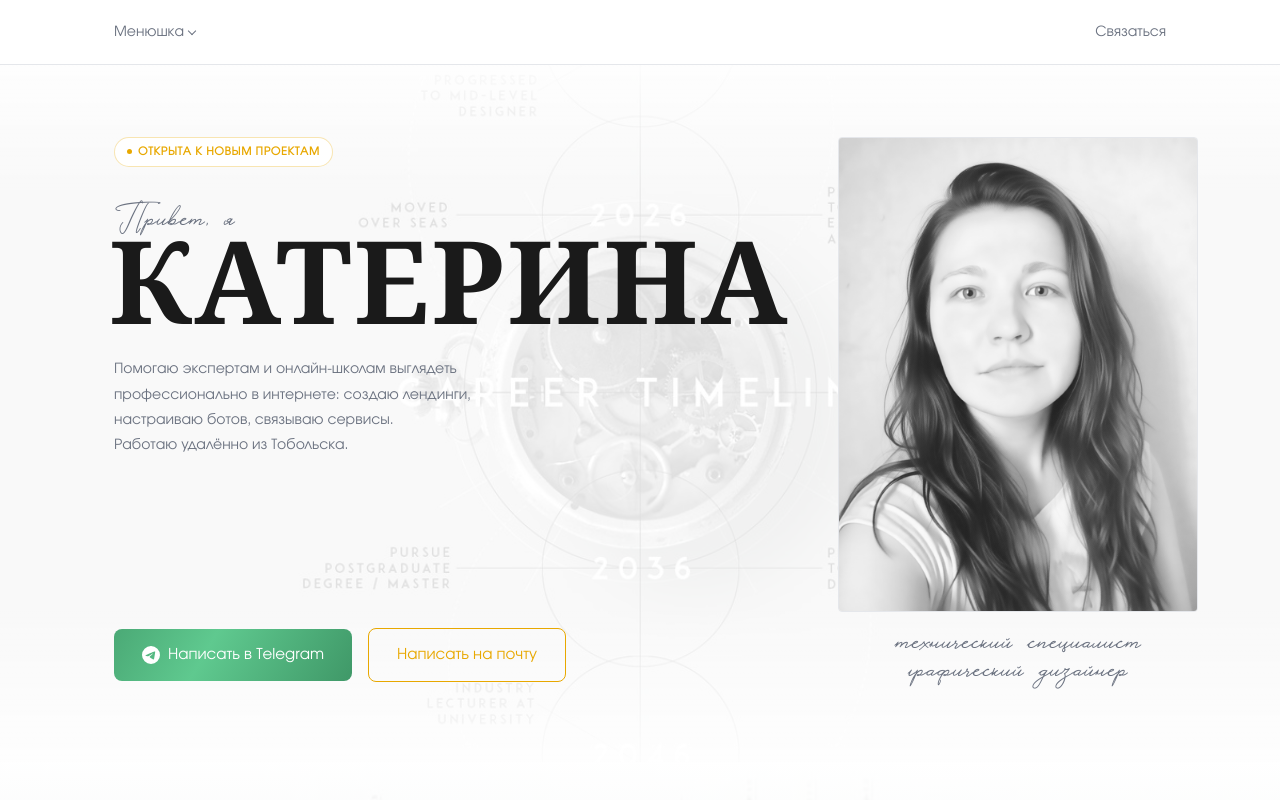
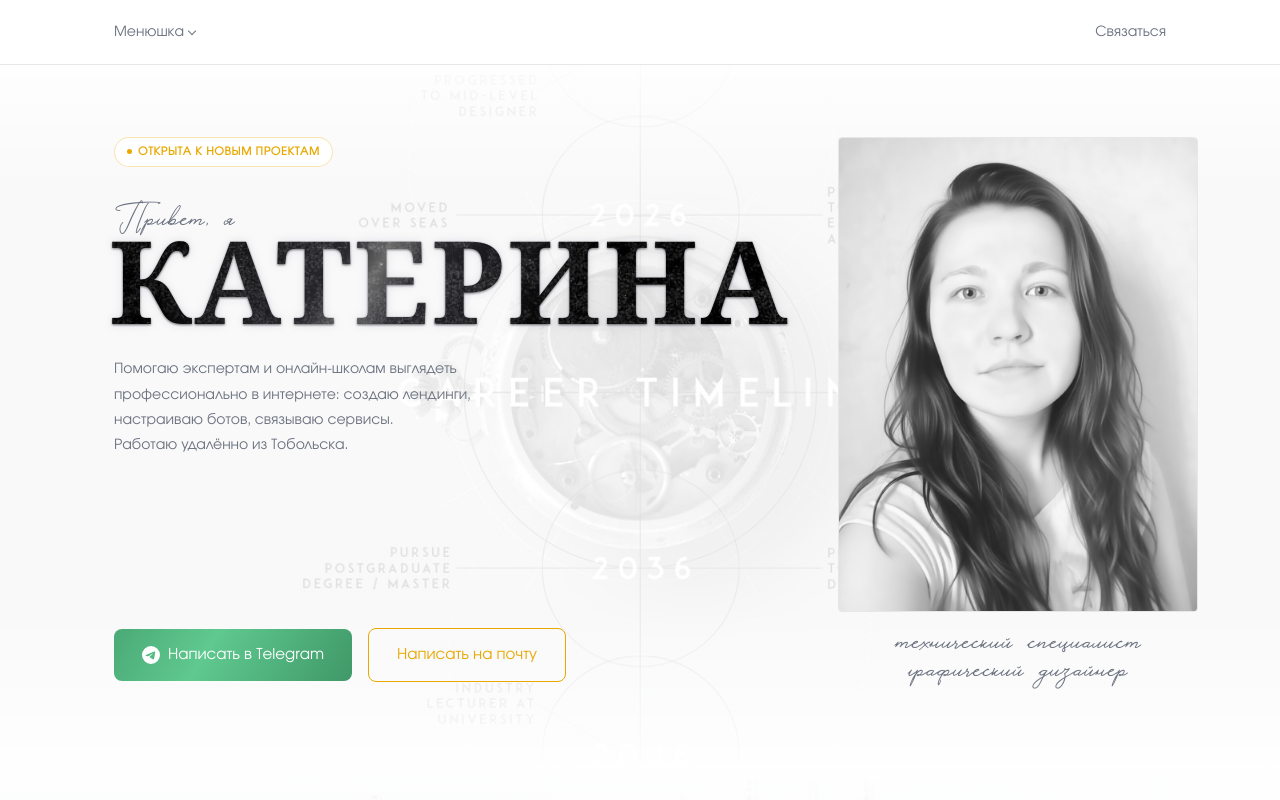
Before and after one commit to Vedminskoe/landing-tehspec, a plain HTML site: page index.html in a window 1280 px wide. Shown: the top 800 px of the page. Drawn offline with nearby package versions, Linux system fonts and the light colour scheme.

Commit message:
залить заголовок текстурой чёрного бархата с искрами
Co-Authored-By: Claude Opus 4.8 <noreply@anthropic.com>

```diff
--- a/index.html
+++ b/index.html
@@ -365,14 +365,95 @@
       letter-spacing: 0.02em;
       margin-bottom: 2px;
     }
+    /* ===== Чёрный бархат из текстуры + искристый блик «снег на солнце» ===== */
     .hero__name {
+      position: relative;
       font-family: var(--font-heading);
       font-size: clamp(60px, 9vw, 116px);
       line-height: 0.85;
       letter-spacing: 0.02em;
-      color: var(--text);
       margin-bottom: 18px;
       margin-left: -5px;
+      color: transparent;
+      /* реальная фактура crushed velvet заливает буквы */
+      background-color: #0b0b0f;
+      background-image: url('velvet.jpg');
+      background-size: 140% auto;
+      background-position: 50% 40%;
+      -webkit-background-clip: text;
+      background-clip: text;
+      -webkit-text-fill-color: transparent;
+      /* мягкий ворсистый ореол по краям */
+      filter: drop-shadow(0 1px 1px rgba(0,0,0,.55))
+              drop-shadow(0 0 5px rgba(120,110,150,.2));
+    }
+    /* ::before — бегущий диагональный блик (свет по бархату) */
+    /* ::after — россыпь искр, вспыхивают как снег на солнце */
+    .hero__name::before,
+    .hero__name::after {
+      content: attr(data-text);
+      position: absolute;
+      left: 0; top: 0;
+      pointer-events: none;
+      -webkit-background-clip: text;
+      background-clip: text;
+      -webkit-text-fill-color: transparent;
+      color: transparent;
+      background-repeat: no-repeat;
+    }
+    .hero__name::before {
+      /* та же механика, что у .btn--primary (btn-flow): градиент 200% перетекает 0→100→0 */
+      background-image: linear-gradient(120deg,
+        rgba(255,255,255,0)   35%,
+        rgba(210,205,235,.18) 47%,
+        rgba(255,255,255,.4)  50%,
+        rgba(210,205,235,.18) 53%,
+        rgba(255,255,255,0)   65%);
+      background-size: 200% 100%;
+      background-position: 0% 50%;
+      mix-blend-mode: screen;
+      animation: velvetGlint 7s ease-in-out infinite;
+    }
+    .hero__name::after {
+      background-image:
+        radial-gradient(circle, #fff 0%, rgba(255,255,255,0) 55%),
+        radial-gradient(circle, #eaf3ff 0%, rgba(234,243,255,0) 55%),
+        radial-gradient(circle, #fff 0%, rgba(255,255,255,0) 55%),
+        radial-gradient(circle, #fff 0%, rgba(255,255,255,0) 55%),
+        radial-gradient(circle, #d9e6ff 0%, rgba(217,230,255,0) 55%),
+        radial-gradient(circle, #fff 0%, rgba(255,255,255,0) 55%),
+        radial-gradient(circle, #fff 0%, rgba(255,255,255,0) 55%),
+        radial-gradient(circle, #fff 0%, rgba(255,255,255,0) 55%),
+        radial-gradient(circle, #eaf3ff 0%, rgba(234,243,255,0) 55%),
+        radial-gradient(circle, #fff 0%, rgba(255,255,255,0) 55%),
+        radial-gradient(circle, #d9e6ff 0%, rgba(217,230,255,0) 55%),
+        radial-gradient(circle, #fff 0%, rgba(255,255,255,0) 55%),
+        radial-gradient(circle, #fff 0%, rgba(255,255,255,0) 55%),
+        radial-gradient(circle, #fff 0%, rgba(255,255,255,0) 55%);
+      background-size:
+        4px 4px, 3px 3px, 5px 5px, 3px 3px, 4px 4px, 3px 3px, 5px 5px,
+        3px 3px, 4px 4px, 5px 5px, 3px 3px, 4px 4px, 3px 3px, 5px 5px;
+      background-position:
+        10% 32%, 24% 68%, 40% 22%, 55% 60%, 68% 40%, 82% 72%, 92% 30%,
+        6% 78%, 18% 15%, 33% 50%, 48% 85%, 62% 18%, 76% 55%, 88% 88%;
+      mix-blend-mode: screen;
+      animation: velvetSnow 2s steps(1) infinite;
+    }
+    @keyframes velvetGlint {
+      0%   { background-position: 0% 50%; }
+      50%  { background-position: 100% 50%; }
+      100% { background-position: 0% 50%; }
+    }
+    @keyframes velvetSnow {
+      0%, 100% { opacity: .2; }
+      25%      { opacity: 1; }
+      50%      { opacity: .35; }
+      75%      { opacity: .85; }
+    }
+    @media (prefers-reduced-motion: reduce) {
+      .hero__name::before,
+      .hero__name::after { animation: none; }
+      .hero__name::before { opacity: 0; }
     }
     .hero__caption {
       font-family: var(--font-script);
@@ -951,7 +1032,7 @@
       <div class="hero__left">
         <div class="hero__badge">Открыта к новым проектам</div>
         <p class="hero__greeting">Привет, я</p>
-        <h1 class="hero__name" id="hero-title">КАТЕРИНА</h1>
+        <h1 class="hero__name" id="hero-title" data-text="КАТЕРИНА">КАТЕРИНА</h1>
         <p class="hero__desc">
           Помогаю экспертам и онлайн-школам выглядеть профессионально в интернете:
           создаю лендинги, настраиваю ботов, связываю сервисы.<br />
```
Also changed, not shown: velvet.jpg (added).
